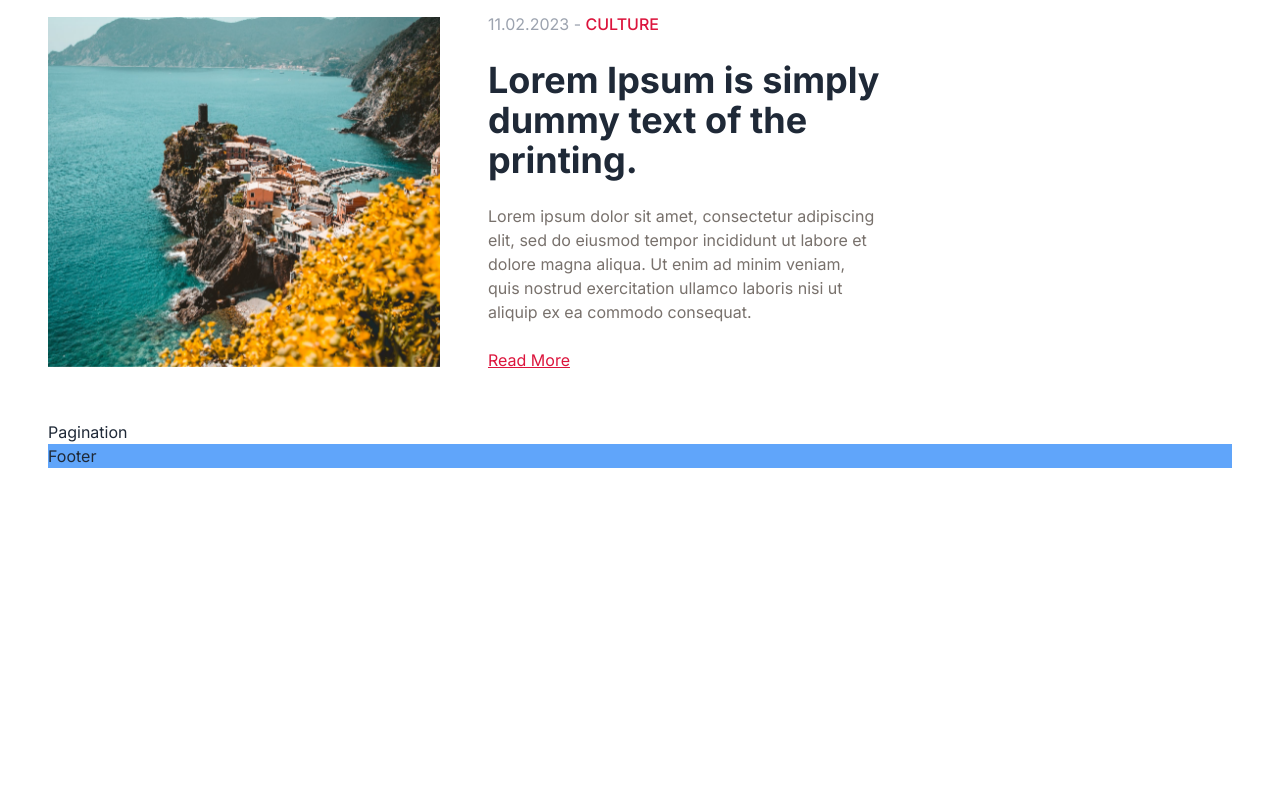
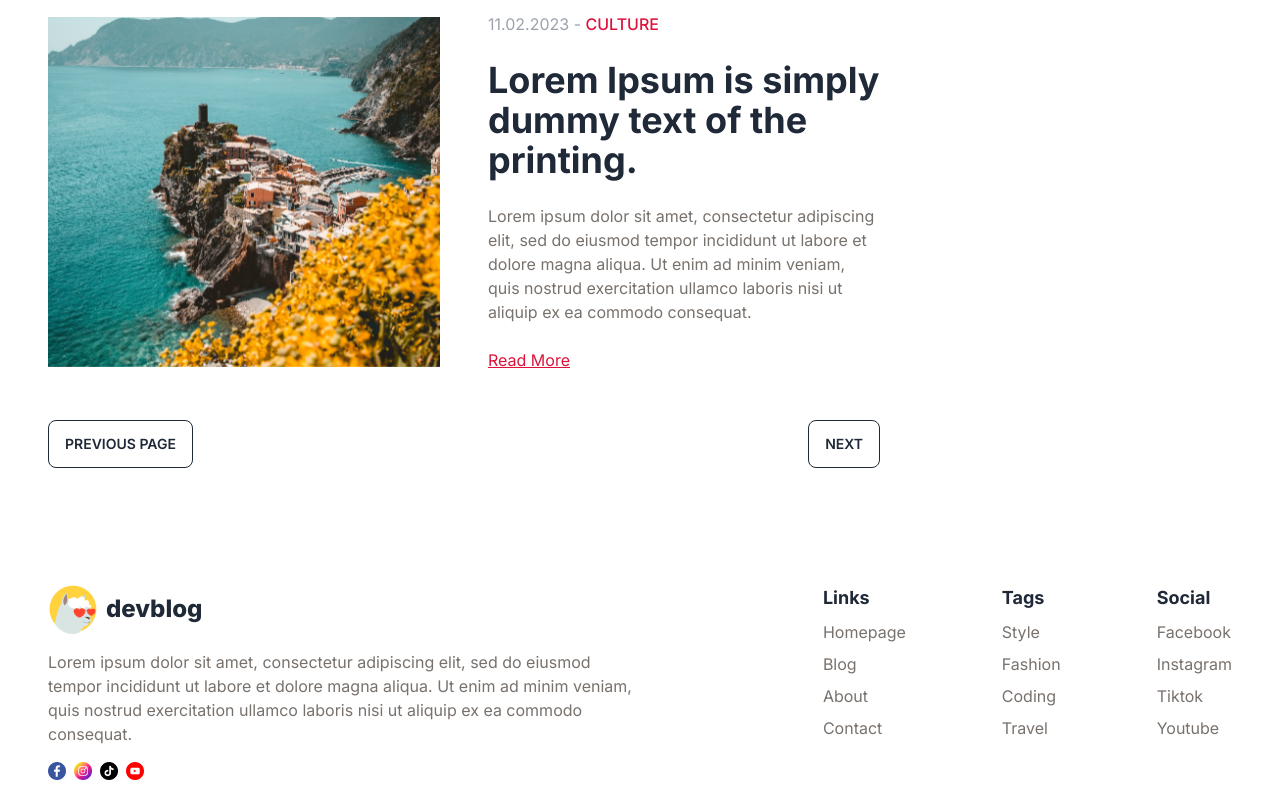
Before and after one commit to martinsuhendra/next-template-app, a Next.js app: page / in a window 1280 px wide. Shown: the part 2936-3736 px from the top of the page. Before the commit the page ends 3404 px from the top, so only its background shows below. Built offline with nearby package versions, Linux system fonts and the light colour scheme.

Commit message:
chore: finish footer & content responsiveness

```diff
--- a/src/components/Footer.tsx
+++ b/src/components/Footer.tsx
@@ -1,5 +1,78 @@
+import Image from 'next/image'
+import Link from 'next/link'
+
 function Footer() {
-  return <div className="bg-blue-400">Footer</div>
+  return (
+    <div className="mt-12 py-5 flex flex-wrap gap-5 justify-between">
+      <div className="flex flex-col gap-4 w-full lg:w-3/6">
+        <div className="flex items-center gap-2">
+          <Image src="/logo.png" alt="logo" width={50} height={50} />
+          <h1 className="sm:text-left md:text-center text-2xl font-extrabold">
+            devblog
+          </h1>
+        </div>
+        <p className="text-base text-stone-500">
+          Lorem ipsum dolor sit amet, consectetur adipiscing elit, sed do
+          eiusmod tempor incididunt ut labore et dolore magna aliqua. Ut enim ad
+          minim veniam, quis nostrud exercitation ullamco laboris nisi ut
+          aliquip ex ea commodo consequat.
+        </p>
+        <div className="flex gap-2">
+          <Image src="/facebook.png" width={18} height={18} alt="facebook" />
+          <Image src="/instagram.png" width={18} height={18} alt="instagram" />
+          <Image src="/tiktok.png" width={18} height={18} alt="tiktok" />
+          <Image src="/youtube.png" width={18} height={18} alt="youtube" />
+        </div>
+      </div>
+      <div className="flex gap-24">
+        <div className="flex flex-1 flex-col gap-2">
+          <span className="text-lg font-bold">Links</span>
+          <Link href="/" className="text-stone-500">
+            Homepage
+          </Link>
+          <Link href="/" className="text-stone-500">
+            Blog
+          </Link>
+          <Link href="/" className="text-stone-500">
+            About
+          </Link>
+          <Link href="/" className="text-stone-500">
+            Contact
+          </Link>
+        </div>
+        <div className="flex flex-1 flex-col gap-2">
+          <span className="text-lg font-bold">Tags</span>
+          <Link href="/" className="text-stone-500">
+            Style
+          </Link>
+          <Link href="/" className="text-stone-500">
+            Fashion
+          </Link>
+          <Link href="/" className="text-stone-500">
+            Coding
+          </Link>
+          <Link href="/" className="text-stone-500">
+            Travel
+          </Link>
+        </div>
+        <div className="flex flex-1 flex-col gap-2">
+          <span className="text-lg font-bold">Social</span>
+          <Link href="/" className="text-stone-500">
+            Facebook
+          </Link>
+          <Link href="/" className="text-stone-500">
+            Instagram
+          </Link>
+          <Link href="/" className="text-stone-500">
+            Tiktok
+          </Link>
+          <Link href="/" className="text-stone-500">
+            Youtube
+          </Link>
+        </div>
+      </div>
+    </div>
+  )
 }
 
 export default Footer
--- a/src/components/Pagination.tsx
+++ b/src/components/Pagination.tsx
@@ -1,5 +1,14 @@
 function Pagination() {
-  return <div>Pagination</div>
+  return (
+    <div className="flex justify-between mb-12">
+      <button type="button" className="join-item btn btn-outline">
+        Previous page
+      </button>
+      <button type="button" className="join-item btn btn-outline">
+        Next
+      </button>
+    </div>
+  )
 }
 
 export default Pagination
--- a/tailwind.config.ts
+++ b/tailwind.config.ts
@@ -35,12 +35,12 @@ const config: Config = {
       {
         light: {
           ...require('daisyui/src/theming/themes')['[data-theme=light]'],
-          primary: { 100: '#5e4fff31', 500: '#775aec' },
-          secondary: { 100: '#da85c731', 500: '#ff7887' },
-          info: { 100: '#57c4ff31', 500: '#789cff' },
-          success: { 100: '#7fb88133', 500: '#7fb881' },
-          warning: { 100: '#ffb04f45', 500: '#ffb14f' },
-          error: { 100: '#ff795736', 500: '#ff7857' },
+          primary: '#775aec',
+          secondary: '#ff7887',
+          info: '#789cff',
+          success: '#7fb881',
+          warning: '#ffb14f',
+          error: '#ff7857',
           accent: '#E3C7F9',
           neutral: '#303030',
           'base-100': '#FFFFFF',
```
Also changed, not shown: public/logo.png (added).
